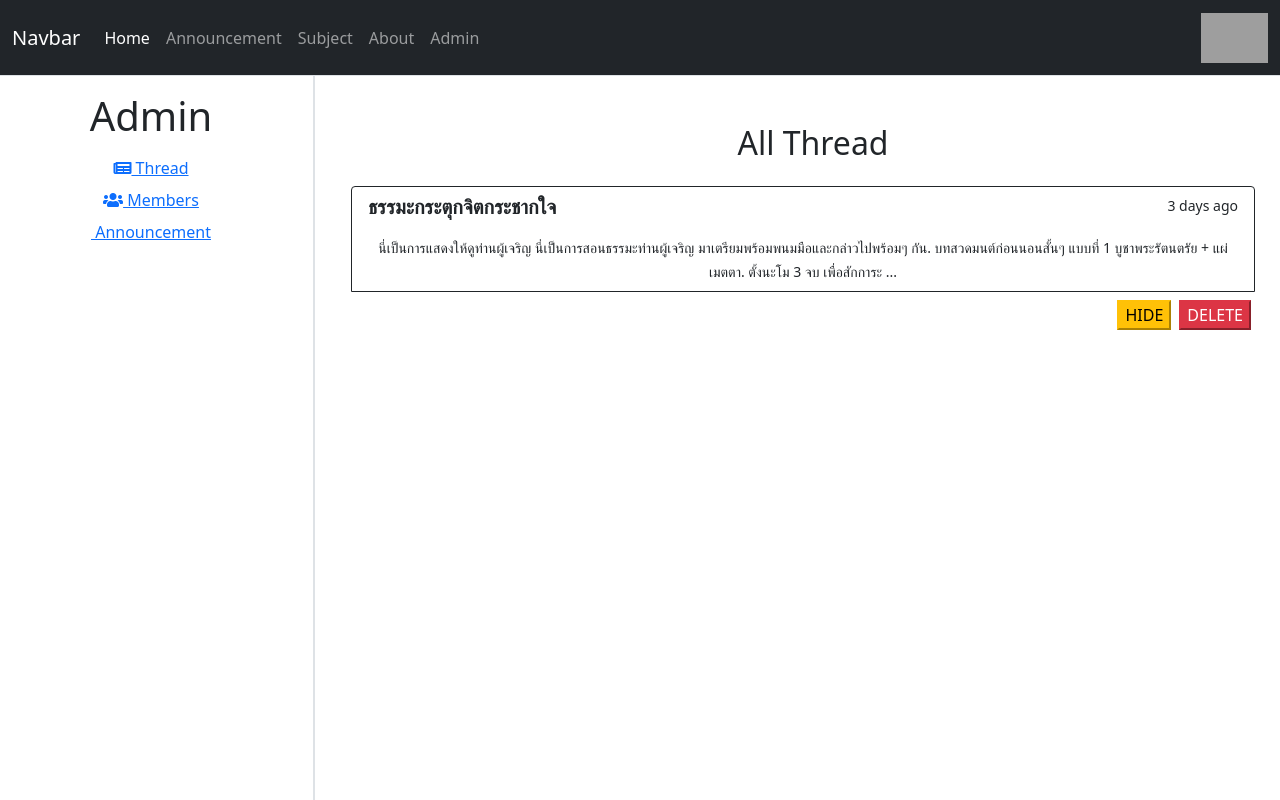
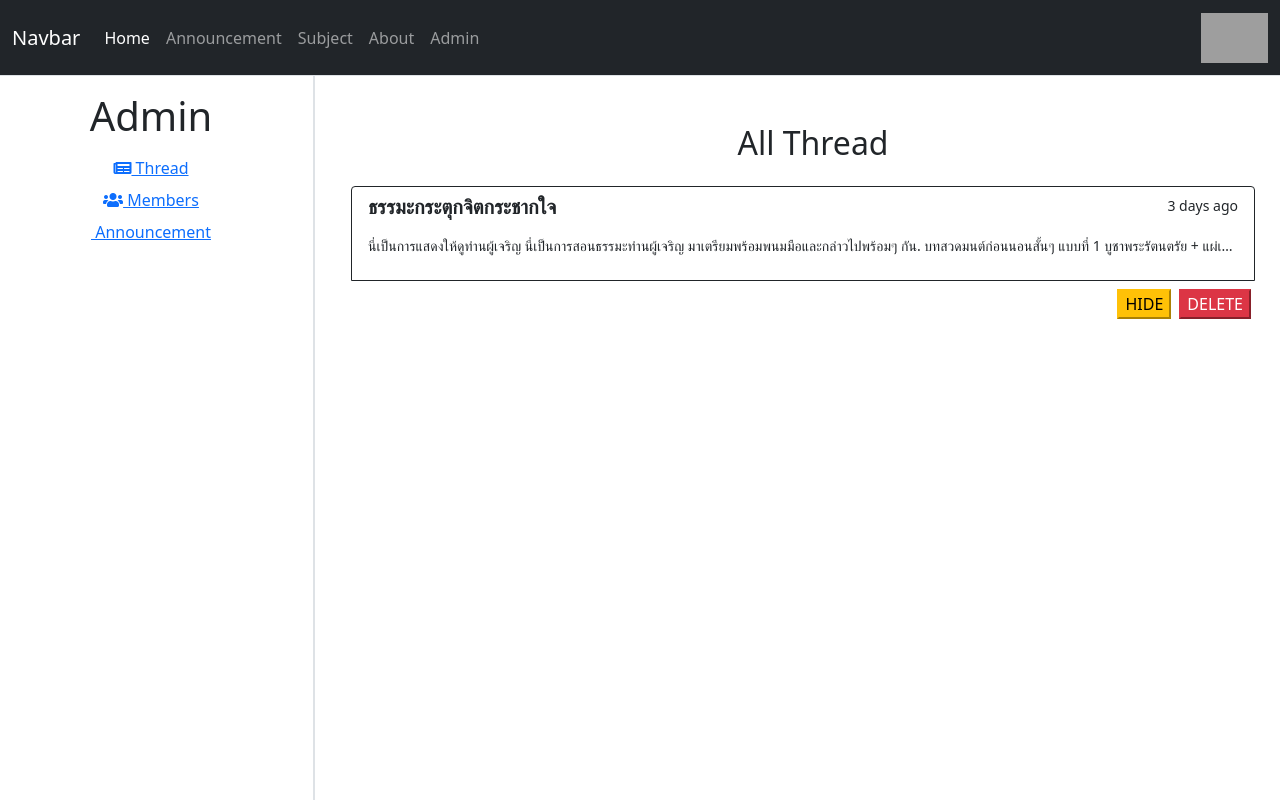
Before and after one commit to pperorin/Software-Studio-Project, a React (Create React App) app in the folder client_front/: page /admin/thread in a window 1280 px wide. Shown: the top 800 px of the page. Built offline with nearby package versions, Linux system fonts and the light colour scheme; grey boxes are pictures that could not be loaded; some icons are missing.

Commit message:
fixed text-alignment

```diff
--- a/client_front/src/pages/AdminPage/components/MembersPage.js
+++ b/client_front/src/pages/AdminPage/components/MembersPage.js
@@ -4,7 +4,7 @@ const MembersPage = () => {
             <h2 className="mb-4">Member List</h2>
             <ul className="list-group">
                 <li className="list-group-item d-flex">
-                    <p className="p-0 m-2 flex-grow-1">ชื่อ นามสกุล</p>
+                    <p className="p-0 m-2 flex-grow-1 " style={{textAlign: 'left'}}>ชื่อ นามสกุล</p>
                     <button className="btn-warning m-2">BAN</button> <button className="btn-danger m-2">DELETE</button>
                 </li>
             </ul>
--- a/client_front/src/pages/AdminPage/components/ThreadPage.js
+++ b/client_front/src/pages/AdminPage/components/ThreadPage.js
@@ -19,11 +19,11 @@ const ThreadPage = () => {
                         <h5 className="mb-3 fw-bold">ธรรมะกระตุกจิตกระชากใจ</h5>
                         <small>3 days ago</small>
                     </div>
-                    <small>
+                    <p className="text-truncate" style={{ textAlign: 'left', fontSize: '14px' }}>
                         นี่เป็นการแสดงให้ดูท่านผู้เจริญ นี่เป็นการสอนธรรมะท่านผู้เจริญ
                         มาเตรียมพร้อมพนมมือและกล่าวไปพร้อมๆ กัน. บทสวดมนต์ก่อนนอนสั้นๆ แบบที่ 1 บูชาพระรัตนตรัย +
                         แผ่เมตตา. ตั้งนะโม 3 จบ เพื่อสักการะ ...
-                    </small>
+                    </p>
                 </li>
                 <div className="flex-column">
                     <button className="btn-danger mx-1 float-end">DELETE</button>
```
